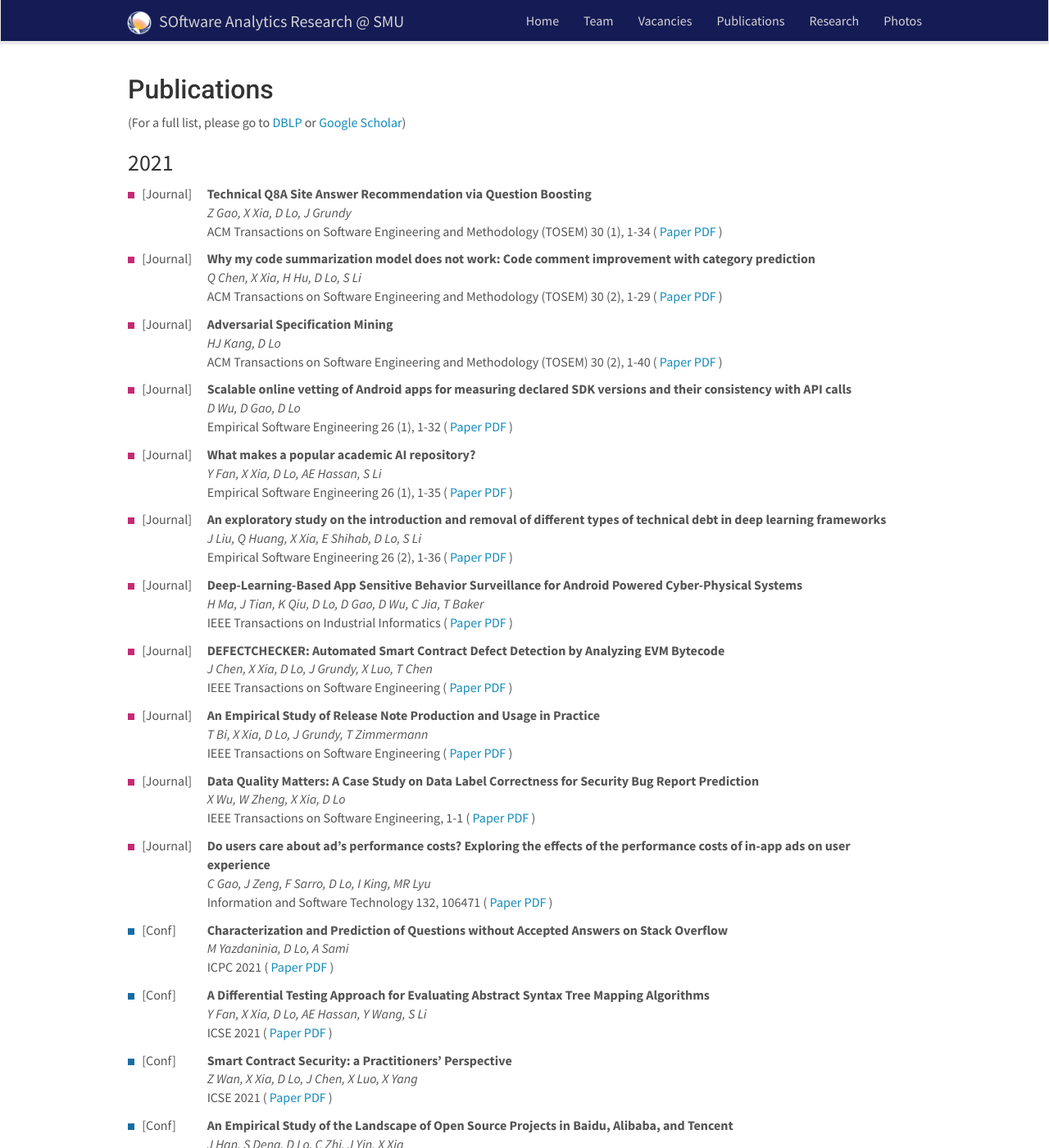
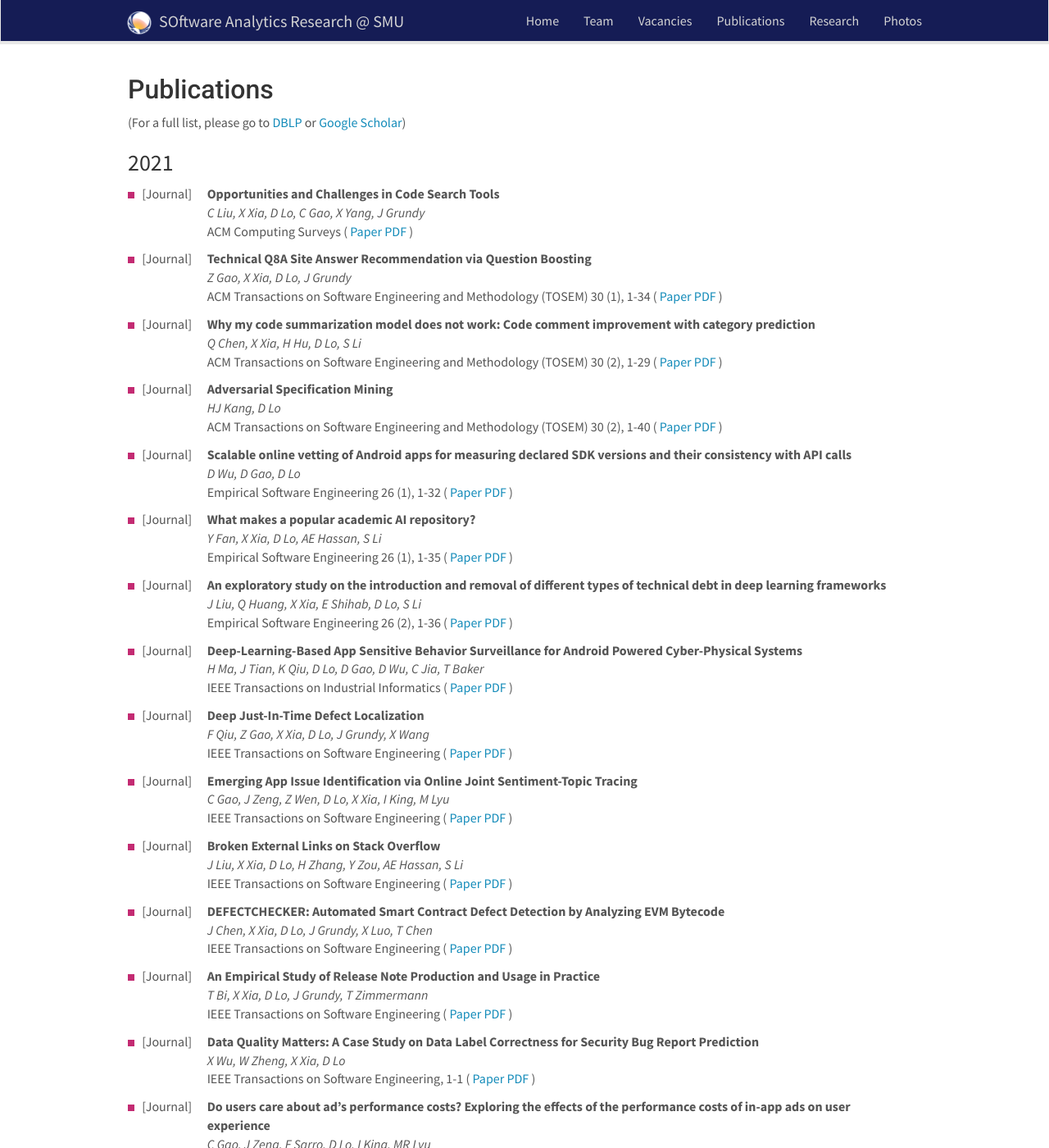
Before and after one commit to soarsmu/soarsmu.github.io, a Jekyll site: the page built from _pages/publications.md, in a window 1280 px wide and 1400 px high. Shown: the whole window at 82% size. Built offline with Jekyll 4.4.1, drawn with Linux system fonts in a browser that asks for light colours; nearby versions of some CDN libraries.

Commit message:
publist: update 2021 publist

```diff
--- a/_data/publist.yml
+++ b/_data/publist.yml
@@ -1,3 +1,51 @@
+- title: "Opportunities and Challenges in Code Search Tools"
+  image:
+  description:
+  authors: C Liu, X Xia, D Lo, C Gao, X Yang, J Grundy
+  publisher: ACM Computing Surveys
+  type: Journal
+  pdf: csur211.pdf
+  doi:
+  code:
+  highlight:
+  news2:
+  year: 2021
+- title: "Deep Just-In-Time Defect Localization"
+  image:
+  description:
+  authors: F Qiu, Z Gao, X Xia, D Lo, J Grundy, X Wang
+  publisher: IEEE Transactions on Software Engineering
+  type: Journal
+  pdf: tse216.pdf
+  doi:
+  code:
+  highlight:
+  news2:
+  year: 2021
+- title: "Emerging App Issue Identification via Online Joint Sentiment-Topic Tracing"
+  image:
+  description:
+  authors: C Gao, J Zeng, Z Wen, D Lo, X Xia, I King, M Lyu
+  publisher: IEEE Transactions on Software Engineering
+  type: Journal
+  pdf: tse213.pdf
+  doi:
+  code:
+  highlight:
+  news2:
+  year: 2021
+- title: "Broken External Links on Stack Overflow"
+  image:
+  description:
+  authors: J Liu, X Xia, D Lo, H Zhang, Y Zou, AE Hassan, S Li
+  publisher: IEEE Transactions on Software Engineering
+  type: Journal
+  pdf: tse214.pdf
+  doi:
+  code:
+  highlight:
+  news2:
+  year: 2021
 - title: "Data Quality Matters: A Case Study on Data Label Correctness for Security Bug Report Prediction"
   image:
   description:
--- a/_data/publist_2021.yml
+++ b/_data/publist_2021.yml
@@ -1,3 +1,51 @@
+- title: "Opportunities and Challenges in Code Search Tools"
+  image:
+  description:
+  authors: C Liu, X Xia, D Lo, C Gao, X Yang, J Grundy
+  publisher: ACM Computing Surveys
+  type: Journal
+  pdf: csur211.pdf
+  doi:
+  code:
+  highlight:
+  news2:
+
+- title: "Deep Just-In-Time Defect Localization"
+  image:
+  description:
+  authors: F Qiu, Z Gao, X Xia, D Lo, J Grundy, X Wang
+  publisher: IEEE Transactions on Software Engineering
+  type: Journal
+  pdf: tse216.pdf
+  doi:
+  code:
+  highlight:
+  news2:
+
+- title: "Emerging App Issue Identification via Online Joint Sentiment-Topic Tracing"
+  image:
+  description:
+  authors: C Gao, J Zeng, Z Wen, D Lo, X Xia, I King, M Lyu
+  publisher: IEEE Transactions on Software Engineering
+  type: Journal
+  pdf: tse213.pdf
+  doi:
+  code:
+  highlight:
+  news2:
+
+- title: "Broken External Links on Stack Overflow"
+  image:
+  description:
+  authors: J Liu, X Xia, D Lo, H Zhang, Y Zou, AE Hassan, S Li
+  publisher: IEEE Transactions on Software Engineering
+  type: Journal
+  pdf: tse214.pdf
+  doi:
+  code:
+  highlight:
+  news2:
+
 - title: "Data Quality Matters: A Case Study on Data Label Correctness for Security Bug Report Prediction"
   image:
   description:
```
Also changed, not shown: 9 other files.
